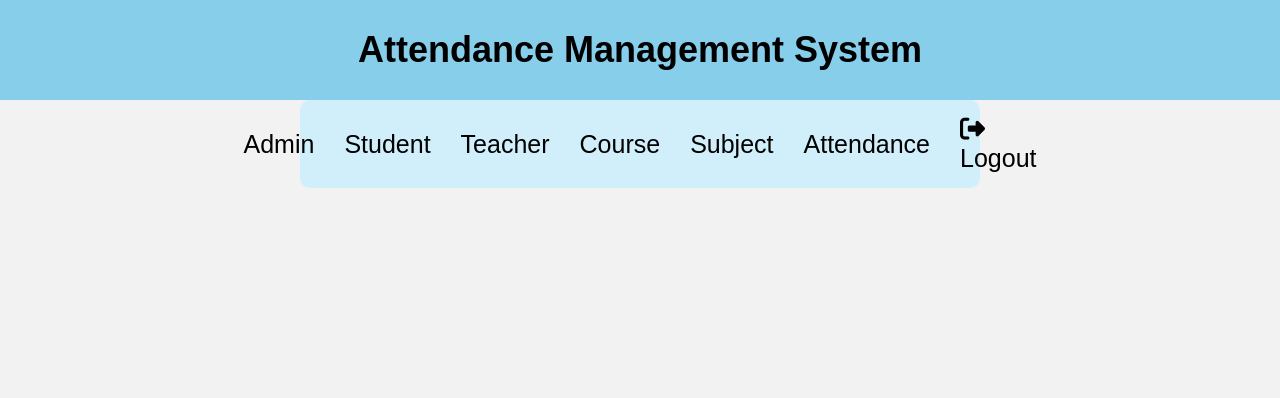
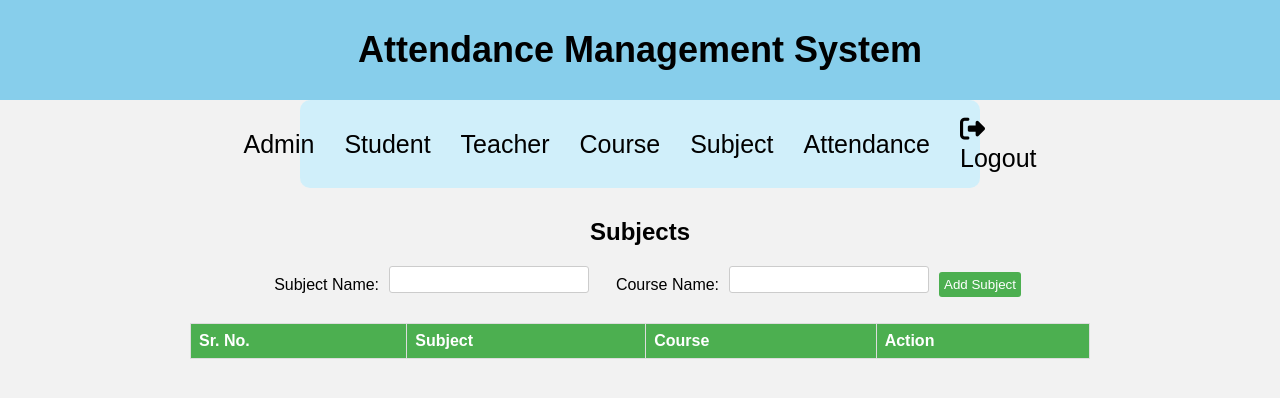
Before and after one commit to bibhanshu01/attendance_management_system, a PHP site: page /admin/admin_subject/admin_subject.php in a window 1280 px wide. Shown: the top 398 px of the page. Run offline with PHP 8.4, Linux system fonts and the light colour scheme; data that the repository does not hold is empty; some libraries are stand-ins or nearby versions.

Commit message:
Admin Subject Page Initial Update

```diff
--- a/admin/admin_subject/admin_subject.php
+++ b/admin/admin_subject/admin_subject.php
@@ -26,24 +26,100 @@
   </nav>
 </header>
 
-<!-- Admin Login Form starts -->
-<!-- <div class="container"> -->
-		<!-- <h1>Admin Login</h1>
-		<form method="POST" action="">
-			<label for="username">Username:</label>
-			<input type="text" id="username" name="username" required>
+<!-- Subject Form starts -->
+<div class="subject_container">
+		<h2>Subjects</h2>
+	<form method="post">
+		<label>Subject Name:</label>
+		<input type="text" name="subject_name" required>
+		<label>Course Name:</label>
+		<input type="text" name="course_name" required>
+		<button type="submit" name="add_subject">Add Subject</button>
+	</form>
+	<table>
+		<thead>
+			<tr>
+				<th>Sr. No.</th>
+				<th>Subject</th>
+				<th>Course</th>
+				<th>Action</th>
+			</tr>
+		</thead>
+		<tbody>
+			<!-- <?php
+				// Connect to the database
+				$conn = mysqli_connect("localhost", "username", "password", "database_name");
 
-			<label for="password">Password:</label>
-			<input type="password" id="password" name="password" required>
+				// Check connection
+				if (!$conn) {
+					die("Connection failed: " . mysqli_connect_error());
+				}
 
-			<button type="submit">Login</button>
-		</form>
-	</div> -->
+				// Fetch subjects from the database
+				$sql = "SELECT * FROM subjects";
+				$result = mysqli_query($conn, $sql);
 
+				// If there are subjects, display them in the table
+				if (mysqli_num_rows($result) > 0) {
+					$count = 1;
 
+					while ($row = mysqli_fetch_assoc($result)) {
+						echo "<tr>";
+						echo "<td>" . $count . "</td>";
+						echo "<td>" . $row['subject_name'] . "</td>";
+						echo "<td>" . $row['course_name'] . "</td>";
+						echo "<td class='action-column'><button class='remove-btn' data-id='" . $row['id'] . "'>Remove</button></td>";
+						echo "</tr>";
 
-<!-- Admin Login Form ends -->
+						$count++;
+					}
+				} else {
+					echo "<tr><td colspan='4'>No subjects found</td></tr>";
+				}
 
+				// Close database connection
+				mysqli_close($conn);
+			?> -->
+		</tbody>
+	</table>
+
+	</div>
+
+<!-- Subject Form ends -->
+
+<!-- script for action button starts -->
+<!-- <script>
+		// Add event listener to remove buttons
+		const removeBtns = document.querySelectorAll('.remove-btn');
+
+		removeBtns.forEach(btn => {
+			btn.addEventListener('click', e => {
+				const courseId = btn.getAttribute('data-id');
+
+				// Send AJAX request to the server to remove course from the list
+				const xhr = new XMLHttpRequest();
+
+				xhr.open('POST', 'remove_course.php', true);
+				xhr.setRequestHeader('Content-Type', 'application/x-www-form-urlencoded');
+				xhr.onload = () => {
+					if (xhr.status >= 200 && xhr.status < 400) {
+						alert(xhr.responseText);
+
+						// If the operation was successful, remove the row from the table
+						e.target.parentNode.parentNode.remove();
+					} else {
+						console.error('Error: ' + xhr.statusText);
+					}
+				};
+				xhr.onerror = () => {
+					console.error('Error: Network Error');
+                  };
+
+				xhr.send(`course_id=${courseId}`);
+			});
+		});
+	</script> -->
+<!-- script for action button ends -->
 
 
 <script src="https://cdnjs.cloudflare.com/ajax/libs/font-awesome/4.7.0/js/font-awesome.min.js"></script>
--- a/admin/admin_subject/admin_subject_style.css
+++ b/admin/admin_subject/admin_subject_style.css
@@ -117,6 +117,115 @@ body {
   background-color: #E4DCCF;
 }
 
+.subject_container {
+max-width: 900px;
+margin: 0 auto;
+padding-top: 30px;
+display: flex;
+flex-direction: column;
+align-items: center;
+}
+
+.subject_container > h2{
+padding-bottom: 20px;
+}
+
+/* Subject Form CSS starts */
+form {
+    display: flex;
+    flex-wrap: wrap;
+    justify-content: center;
+    align-items: center;
+    margin-bottom: 20px;
+  }
+
+  label {
+    display: block;
+    margin-right: 10px;
+    text-align: right;
+    width: 120px;
+  }
+
+  input[type="text"] {
+    padding: 5px;
+    border-radius: 3px;
+    border: 1px solid #ccc;
+    margin-right: 10px;
+    margin-bottom: 10px;
+    width: 200px;
+  }
+
+  button[type="submit"] {
+    padding: 5px;
+    border-radius: 3px;
+    background-color: #4CAF50;
+    color: white;
+    border: none;
+    cursor: pointer;
+  }
+
+  table {
+    border-collapse: collapse;
+    width: 100%;
+  }
+
+  th, td {
+    border: 1px solid #ddd;
+    padding: 8px;
+    text-align: left;
+  }
+
+  th {
+    background-color: #4CAF50;
+    color: white;
+  }
+
+  tr:hover {
+    background-color: #f5f5f5;
+  }
+
+  .action-column {
+    text-align: center;
+  }
+
+  .remove-btn {
+    padding: 5px;
+    border-radius: 3px;
+    background-color: #f44336;
+    color: white;
+    border: none;
+    cursor: pointer;
+  }
+
+
+
+
+
+/* Subject Form CSS ends */
+
+
+
+
+
+
+
+
+
+
+
+
+
+
+
+
+
+
+
+
+
+
+
+
 
 
 
```
Lines whose indentation alone changed are shown as unchanged.
